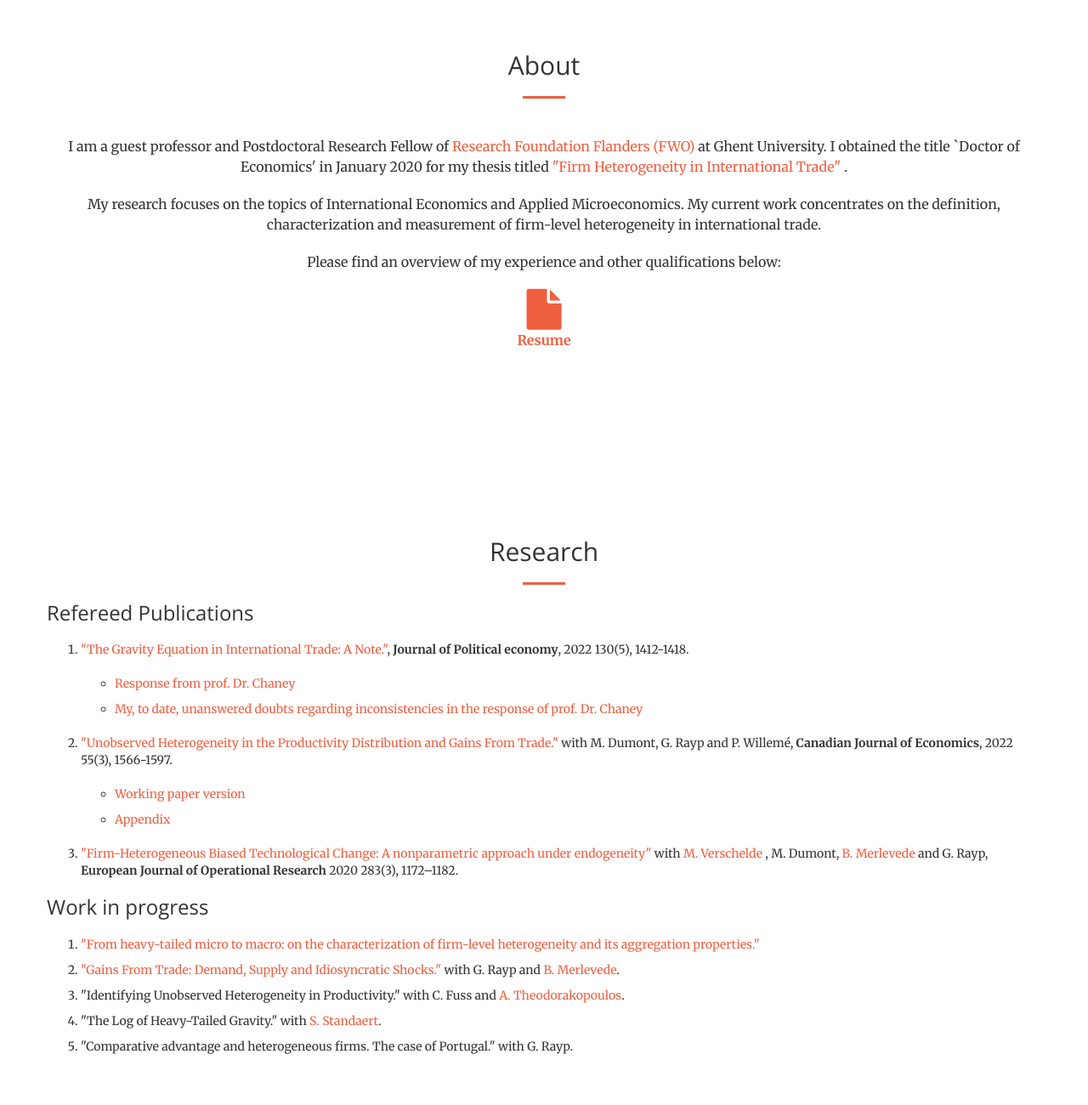
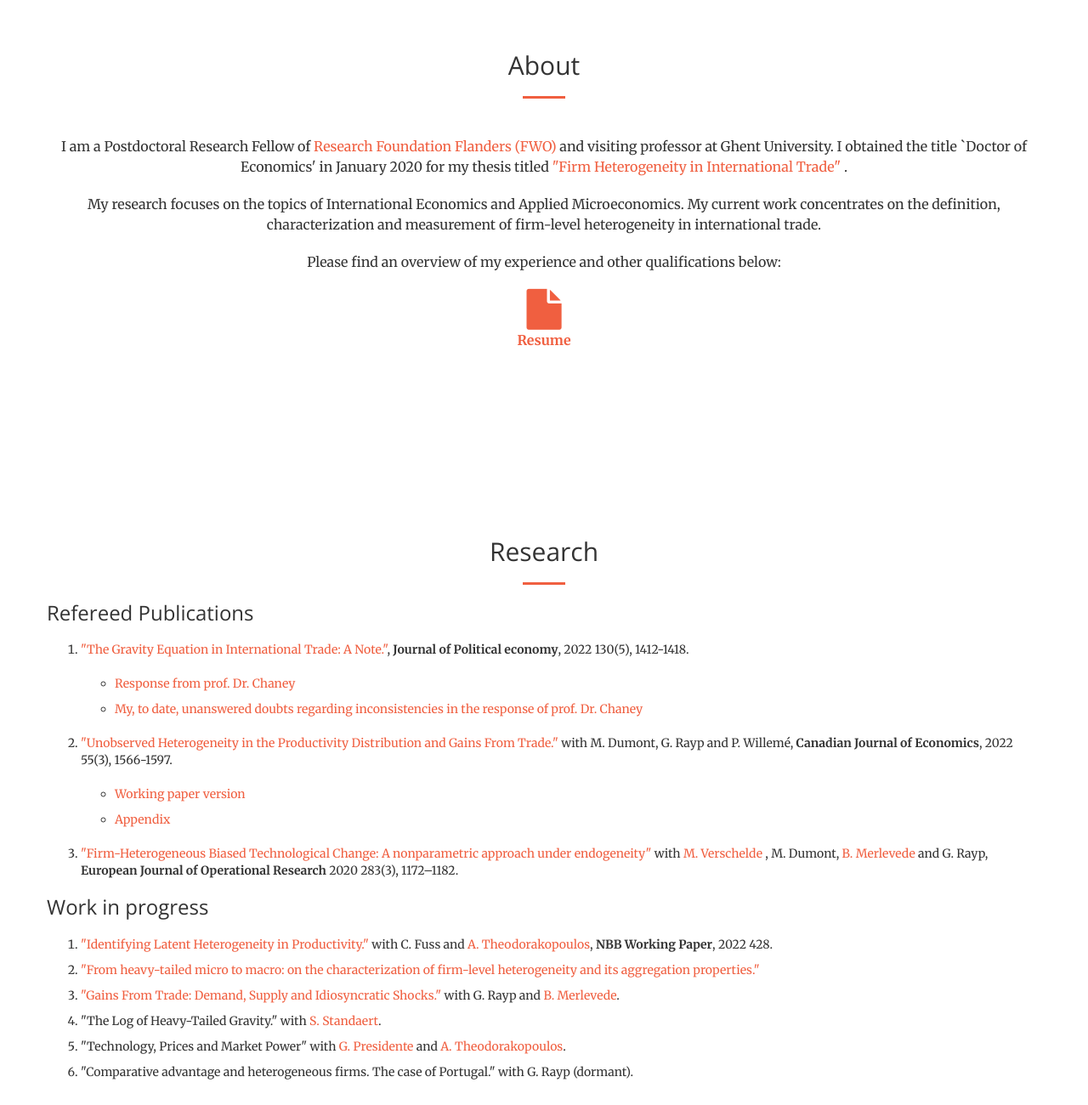
Before and after one commit to ruben0dewitte/ruben0dewitte.github.io, a website: page index.html in a window 1280 px wide. Shown: the part 840-2140 px from the top of the page at 85% size. Drawn offline with nearby package versions, Linux system fonts and the light colour scheme.

Commit message:
Update index.html

```diff
--- a/index.html
+++ b/index.html
@@ -16,7 +16,7 @@
     <meta charset="utf-8">
     <meta http-equiv="X-UA-Compatible" content="IE=edge">
     <meta name="viewport" content="width=device-width, initial-scale=1">
-    <meta name="description" content="This is the personal website of Ruben Dewitte - Guest professor and PostDoc researcher at Ghent University">
+    <meta name="description" content="This is the personal website of Ruben Dewitte - PostDoc researcher and visiting professor at Ghent University">
     <meta name="author" content="Ruben Dewitte">
     <meta name="keywords" content="Ruben, Dewitte, Ruben Dewitte, postdoc, postdoctoral, professor, prof., Dr. ruben dewitte, Ghent University, Ugent, website, Ph.D., doctor of economics, doctor, international trade, gains from trade, GFT, distributions, pareto, finite mixture, lognormal, log-normal, log normal, nonparametric, non-parametric">
 
@@ -96,7 +96,7 @@
             <div class="header-content-inner">
                 <h1 id="homeHeading"> Ruben Dewitte </h1>
                 <hr>
-                <p>Guest professor and Postdoctoral Research Fellow of <a href="https://www.fwo.be/en/" target="_blank" >Research Foundation Flanders (FWO)</a> at Ghent University</p>
+                <p>Postdoctoral Research Fellow of <a href="https://www.fwo.be/en/" target="_blank" >Research Foundation Flanders (FWO)</a> and Visiting professor at Ghent University</p>
                 <a href="#about" class="btn btn-primary btn-xl page-scroll">Find Out More</a>
             </div>
         </div>
@@ -109,7 +109,7 @@
                     <h2 class="section-heading">About</h2>
                     <hr class="primary">
 			<div class="text-left">
-                    		<center> <p > <br> I am a guest professor and Postdoctoral Research Fellow of <a href="https://www.fwo.be/en/" target="_blank" >Research Foundation Flanders (FWO)</a> at Ghent University. I obtained the title `Doctor of Economics' in January 2020 for my thesis titled <a href="https://hdl.handle.net/1854/LU-8644700" target="_blank" > "Firm Heterogeneity in International Trade" </a> .	</p>
+                    		<center> <p > <br> I am a Postdoctoral Research Fellow of <a href="https://www.fwo.be/en/" target="_blank" >Research Foundation Flanders (FWO)</a> and visiting professor at Ghent University. I obtained the title `Doctor of Economics' in January 2020 for my thesis titled <a href="https://hdl.handle.net/1854/LU-8644700" target="_blank" > "Firm Heterogeneity in International Trade" </a> .	</p>
                     		<p >My research focuses on the topics of International Economics and Applied Microeconomics. My current work concentrates on the definition, characterization and measurement of firm-level heterogeneity in international trade. </p>
 				<p> Please find an overview of my experience and other qualifications below: </p>
 				<div class=" text-center">
@@ -148,11 +148,12 @@
 
 		    <h3 class="section-heading">Work in progress</h3>
                     <p><ol>
+							<li> <a href="https://www.nbb.be/en/articles/identifying-latent-heterogeneity-productivity" target="_blank" > "Identifying Latent Heterogeneity in Productivity."</a> with C. Fuss  and <a href="https://sites.google.com/site/theodorakopoulosangelos/home" target="_blank" >A. Theodorakopoulos</a>, <b> NBB Working Paper</b>, 2022 428. </li>
 <li> <a href="https://mpra.ub.uni-muenchen.de/103170/1/MPRA_paper_103170.pdf" target="_blank" > "From heavy-tailed micro to macro: on the characterization of firm-level heterogeneity and its aggregation properties." </a>  </li>
 	<li> <a href="./pdf/PRODDIST.pdf" target="_blank" >  "Gains From Trade: Demand, Supply and Idiosyncratic Shocks."</a> with G. Rayp and <a href="https://sites.google.com/site/merlevedebruno/" target="_blank" >B. Merlevede</a>. </li>
-		<li> "Identifying Unobserved Heterogeneity in Productivity."</a> with C. Fuss  and <a href="https://sites.google.com/site/theodorakopoulosangelos/home" target="_blank" >A. Theodorakopoulos</a>. </li>
 		<li> "The Log of Heavy-Tailed Gravity."</a> with <a href="https://users.ugent.be/~sastanda/" target="_blank" >S. Standaert</a>. </li>
-      	<li> "Comparative advantage and heterogeneous firms. The case of Portugal."</a> with G. Rayp. </li>
+		<li> "Technology, Prices and Market Power" with <a href="https://sites.google.com/view/giorgiopresidente/home" target = "blank"> G. Presidente</a> and <a href="https://sites.google.com/site/theodorakopoulosangelos/home" target="_blank" >A. Theodorakopoulos</a>.</li>
+      	<li> "Comparative advantage and heterogeneous firms. The case of Portugal."</a> with G. Rayp (dormant). </li>
     </ol></p>
  </div>
                 </div>
```
